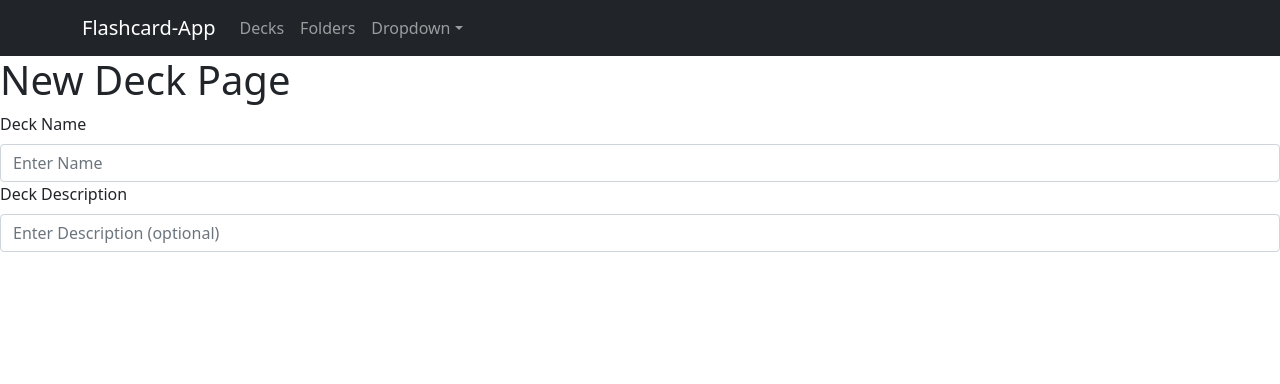
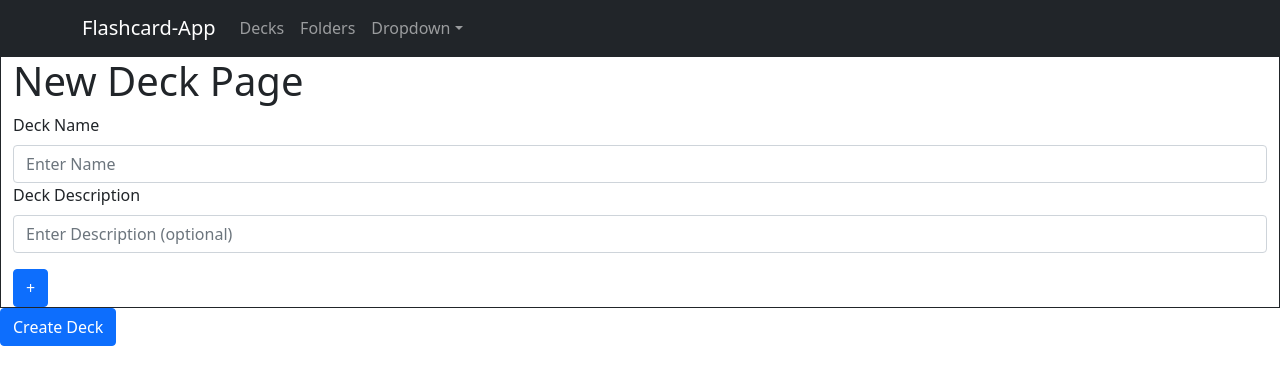
Before and after one commit to CharlieEllenbecker/Flashcard-App, a React (Create React App) app in the folder client/: page /newdeck in a window 1280 px wide. Shown: the top 384 px of the page. Built offline with nearby package versions, Linux system fonts and the light colour scheme; sample sign-in values are in the browser's storage.

Commit message:
added create deck page with basic functionality

```diff
--- a/client/src/components/AddButton.js
+++ b/client/src/components/AddButton.js
@@ -2,7 +2,7 @@ import { useState } from 'react';
 import { Button, Modal } from 'react-bootstrap';
 import FolderForm from './FolderForm';
 
-const AddButton = ({ type }) => {
+const AddButton = ({ type }) => {   // TODO: Refactor
     const [showAddCard, setShowAddCard] = useState(false);
     const [showAddDeck, setShowAddDeck] = useState(false);
     const [showAddFolder, setShowAddFolder] = useState(false);
--- a/client/src/components/FolderForm.js
+++ b/client/src/components/FolderForm.js
@@ -1,8 +1,9 @@
 import { useState } from 'react';
 import { useDispatch } from 'react-redux';
-import { addFolder } from '../state/actions/folderActions';
 import { Form, Button } from 'react-bootstrap';
 import axios from 'axios';
+import { addFolder } from '../state/actions/folderActions';
+
 
 const FolderForm = ({ handleCloseModal }) => {
     const [folderInput, setFolderInput] = useState({});
@@ -20,7 +21,7 @@ const FolderForm = ({ handleCloseModal }) => {
 		setFolderInput({});
 	}
 
-    const createFolder = async (e) => {
+    const postFolder = async (e) => {
         e.preventDefault();
 
         console.log(folderInput);
@@ -53,7 +54,7 @@ const FolderForm = ({ handleCloseModal }) => {
                     <Form.Label>Folder Description</Form.Label>
                     <Form.Control id="folder-description" type="text" placeholder="Enter Description (optional)" onChange={handleChange} />
                 </Form.Group>
-                <Button variant="primary" type="submit" onClick={createFolder}>
+                <Button variant="primary" type="submit" onClick={postFolder}>
                     Create Folder
                 </Button>
             </Form>
--- /dev/null
+++ b/client/src/components/NewCard.js
@@ -0,0 +1,40 @@
+import { Form, Container } from 'react-bootstrap';
+import { useDispatch } from 'react-redux';
+import { editNewDeckCardFront, editNewDeckCardBack } from '../state/actions/deckActions';
+
+const NewCard = ({ tempId, front, back }) => {
+    const dispatch = useDispatch();
+
+    const handleChange = (e) => {
+        e.preventDefault();
+
+        if(e.target.name === 'front') {
+            dispatch(editNewDeckCardFront({
+                tempId: tempId,
+                front: e.target.value
+            }));
+        } else if(e.target.name === 'back') {
+            dispatch(editNewDeckCardBack({
+                tempId: tempId,
+                back: e.target.value
+            }));
+        }
+    }
+
+    return(
+        <>
+            <Container className="border border-primary">
+                <Form>
+                    <Form.Group className="mb-3">
+                        <Form.Label>Front</Form.Label>
+                        <Form.Control id="card-front" name="front" type="text" defaultValue={front} placeholder="Enter Front" onChange={handleChange} />
+                        <Form.Label>Back</Form.Label>
+                        <Form.Control id="deck-description" name="back" type="text" defaultValue={back} placeholder="Enter Back" onChange={handleChange} />
+                    </Form.Group>
+                </Form>
+            </Container>
+        </>
+    );
+}
+
+export default NewCard;
--- a/client/src/components/NewDeck.js
+++ b/client/src/components/NewDeck.js
@@ -1,12 +1,32 @@
-import { Form } from 'react-bootstrap';
+import { useState } from 'react';
+import { Form, Container, Button } from 'react-bootstrap';
 import { useSelector, useDispatch } from 'react-redux';
-import { setNewDeckName, setNewDeckDescription } from '../state/actions/deckActions';
+import axios from 'axios';
+import { setNewDeckName, setNewDeckDescription, addNewDeckCard } from '../state/actions/deckActions';
 import PrivateNavbar from './PrivateNavbar';
+import NewCard from './NewCard';
 
 const NewDeck = () => {
     const { newDeck } = useSelector((state) => state.deckReducer);
+    const [errorMessage, setErrorMessage] = useState(null);
+    const dispatch = useDispatch();
 
-    const dispatch = useDispatch();
+    let tempIdCounter = 0;
+    newDeck.cards.forEach(c => {
+        if(c.tempId >= tempIdCounter) {
+            tempIdCounter = c.tempId + 1;
+        }
+    });
+
+    const handleAddNewDeckCard = (e) => {
+        e.preventDefault();
+
+        dispatch(addNewDeckCard({
+            tempId: tempIdCounter,
+            front: null,
+            back: null
+        }));
+    }
 
     const handleChange = (e) => {
         e.preventDefault();
@@ -18,9 +38,31 @@ const NewDeck = () => {
         }
     }
 
+    const postDeck = async () => {
+        const cards = newDeck.cards.map(({tempId, ...rest}) => rest);
+        console.log(cards);
+
+        await axios
+            .post('/api/decks', {
+                name: newDeck.name,
+                description: newDeck.description,
+                cards: cards
+            }, { headers: { 'x-auth-token': localStorage['x-auth-token'] } })
+            .then(response => {
+                console.log('Create Deck Response: ', response);
+            })
+            .catch(error => {
+                    console.error(error);
+                    setErrorMessage(error.response.data);
+                }
+            )
+
+    }
+
     return(
         <>
             <PrivateNavbar />
+            <Container className="border border-dark" fluid>
                 <h1>New Deck Page</h1>
                 <Form>
                     <Form.Group className="mb-3">
@@ -30,6 +72,11 @@ const NewDeck = () => {
                         <Form.Control id="deck-description" name="description" type="text" defaultValue={newDeck.description} placeholder="Enter Description (optional)" onChange={handleChange} />
                     </Form.Group>
                 </Form>
+                {newDeck.cards.map(c => <NewCard key={c.tempId} tempId={c.tempId} front={c.front} back={c.back} />)}
+                <Button variant="primary" onClick={handleAddNewDeckCard}>+</Button>
+            </Container>
+            <Button variant="primary" onClick={postDeck}>Create Deck</Button>
+            {errorMessage && <p>{errorMessage}</p>}
         </>
     );
 }
--- a/client/src/state/actions/actionTypes.js
+++ b/client/src/state/actions/actionTypes.js
@@ -6,7 +6,10 @@ const ActionTypes = {
     SET_NEW_DECK_NAME: 'setNewDeckName',
     SET_NEW_DECK_DESCRIPTION: 'setNewDeckDescription',
     SET_NEW_DECK_FOLDER_ID: 'setNewDeckFolderId',
-    SET_NEW_DECK_CARDS: 'setNewDeckCards'
+    SET_NEW_DECK_CARDS: 'setNewDeckCards',  // probably not needed unless if utilize newDeck as an edit page
+    ADD_NEW_DECK_CARD: 'addNewDeckCard',
+    EDIT_NEW_DECK_CARD_FRONT: 'editNewDeckCardFront',
+    EDIT_NEW_DECK_CARD_BACK: 'editNewDeckCardBack'
 };
 
 export default ActionTypes;
--- a/client/src/state/actions/deckActions.js
+++ b/client/src/state/actions/deckActions.js
@@ -41,3 +41,24 @@ export const setNewDeckCards = (cards) => {
         payload: cards
     };
 }
+
+export const addNewDeckCard = (card) => {
+    return {
+        type: ActionTypes.ADD_NEW_DECK_CARD,
+        payload: card
+    };
+}
+
+export const editNewDeckCardFront = (card) => {
+    return {
+        type: ActionTypes.EDIT_NEW_DECK_CARD_FRONT,
+        payload: card
+    };
+}
+
+export const editNewDeckCardBack = (card) => {
+    return {
+        type: ActionTypes.EDIT_NEW_DECK_CARD_BACK,
+        payload: card
+    };
+}
--- a/client/src/state/reducers/deckReducer.js
+++ b/client/src/state/reducers/deckReducer.js
@@ -1,6 +1,6 @@
 import ActionTypes from '../actions/actionTypes';
 
-const initialState = {
+const initialState = {  // maybe it might be a good idea to make models for the front end? (convert to typescript)
     decks: [],
     newDeck: {
         name: null,
@@ -42,6 +42,40 @@ const deckReducer = (state = initialState, { type, payload }) => {
                 ...state,
                 newDeck: { ...state.newDeck, cards: payload }
             };
+        case ActionTypes.ADD_NEW_DECK_CARD:
+            return {
+                ...state,
+                newDeck: {
+                    ...state.newDeck,
+                    cards: [...state.newDeck.cards, payload]
+                }
+            };
+        case ActionTypes.EDIT_NEW_DECK_CARD_FRONT: {
+            const cards = state.newDeck.cards;
+            const card = cards.find(c => c.tempId === payload.tempId);
+            card.front = payload.front;
+
+            return {
+                ...state,
+                newDeck: {
+                    ...state.newDeck,
+                    cards: cards
+                }
+            };
+        }
+        case ActionTypes.EDIT_NEW_DECK_CARD_BACK: {
+            const cards = state.newDeck.cards;
+            const card = cards.find(c => c.tempId === payload.tempId);
+            card.back = payload.back;
+
+            return {
+                ...state,
+                newDeck: {
+                    ...state.newDeck,
+                    cards: cards
+                }
+            };
+        }
         default:
             return state;
     }
```
Lines whose indentation alone changed are shown as unchanged.
